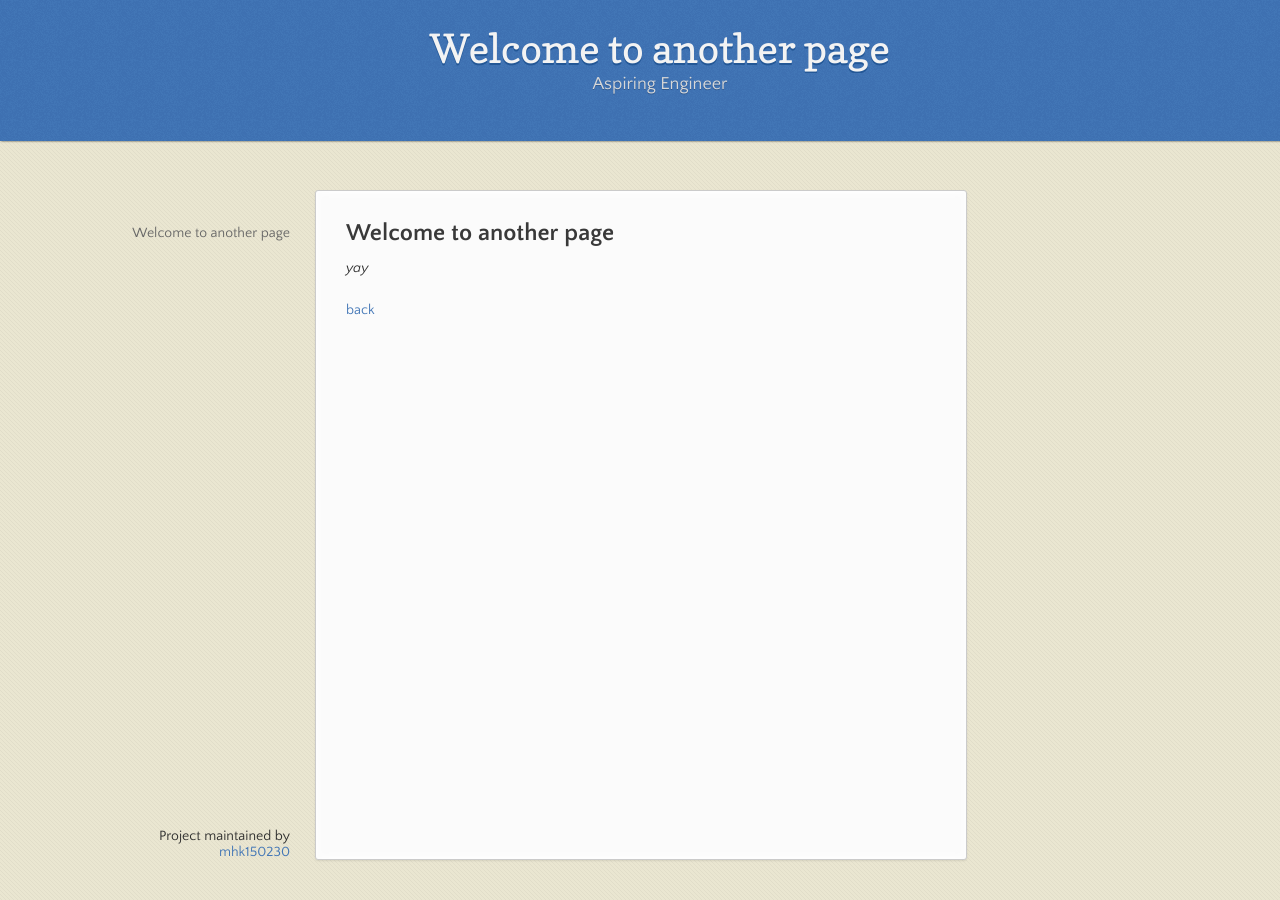
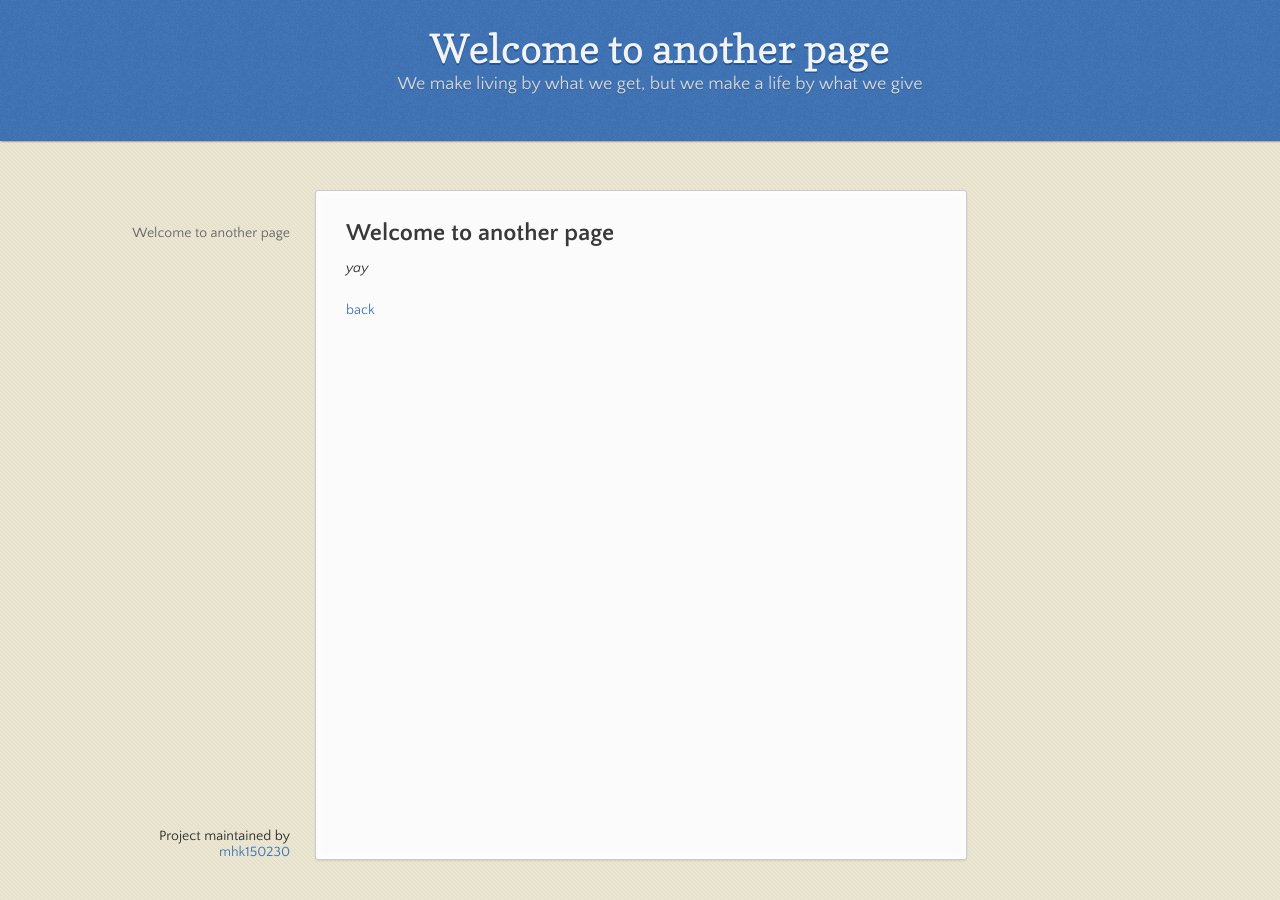
Before and after one commit to mhk150230/Michael-Kim-Bio, a Jekyll site: the page built from another-page.md, in a window 1280 px wide. Built offline with Jekyll 4.4.1, drawn with Linux system fonts in a browser that asks for light colours; our own code applies the rules of GitHub Pages for plain Markdown files.

Commit message:
Update _config.yml

```diff
--- a/_config.yml
+++ b/_config.yml
@@ -1,5 +1,5 @@
 title: Michael Kim
-description: Aspiring Engineer
+description: We make living by what we get, but we make a life by what we give
 show_downloads: true
 google_analytics:
 theme: jekyll-theme-leap-day
```
